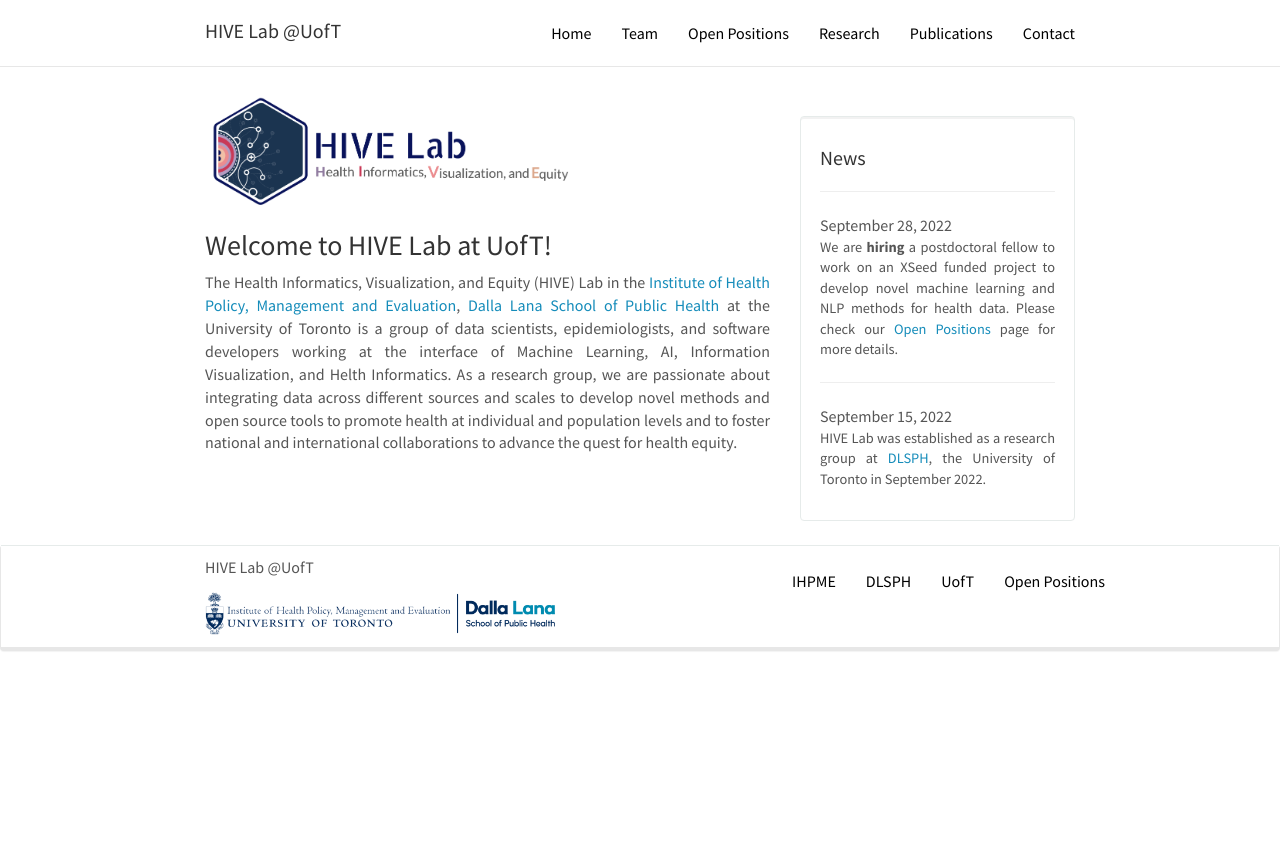
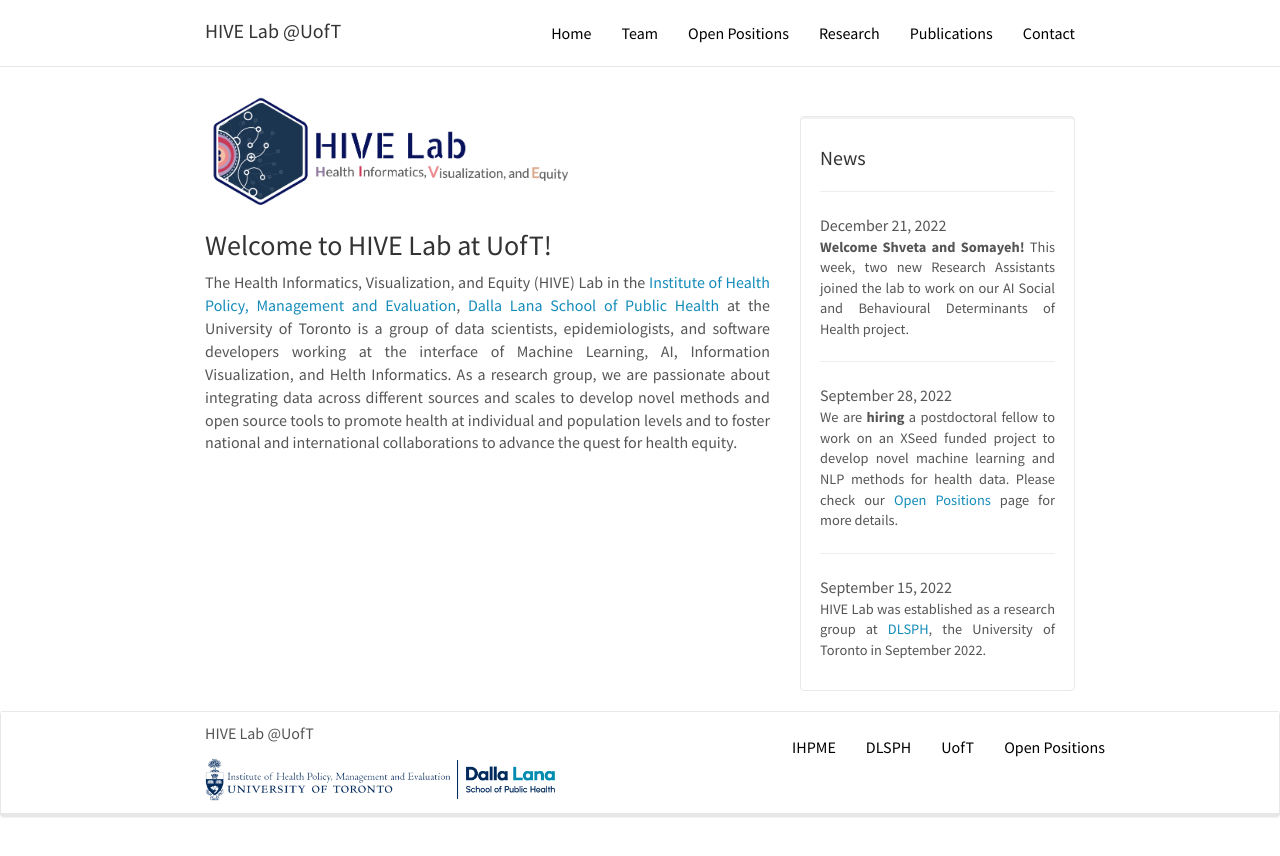
Before and after one commit to HIVE-UofT/hive-uoft-old-site, a Jekyll site: the page built from _pages/home.md, in a window 1280 px wide. Shown: the top 856 px of the page. Built offline with Jekyll 4.4.1, drawn with Linux system fonts in a browser that asks for light colours; nearby versions of some CDN libraries.

Commit message:
Update news.yml
News feed updated

```diff
--- a/_data/news.yml
+++ b/_data/news.yml
@@ -1,3 +1,8 @@
+
+- date: December 21, 2022
+  content: "<b>Welcome Shveta and Somayeh!</b> This week, two new Research Assistants joined the lab to work on our AI Social and Behavioural Determinants of Health project."
+
+
 - date: September 28, 2022
   content: "We are <b>hiring</b> a postdoctoral fellow to work on an XSeed funded project to develop novel machine learning and NLP methods for health data. Please check our <a href='/open_positions'>Open Positions</a> page for more details."
 
```
